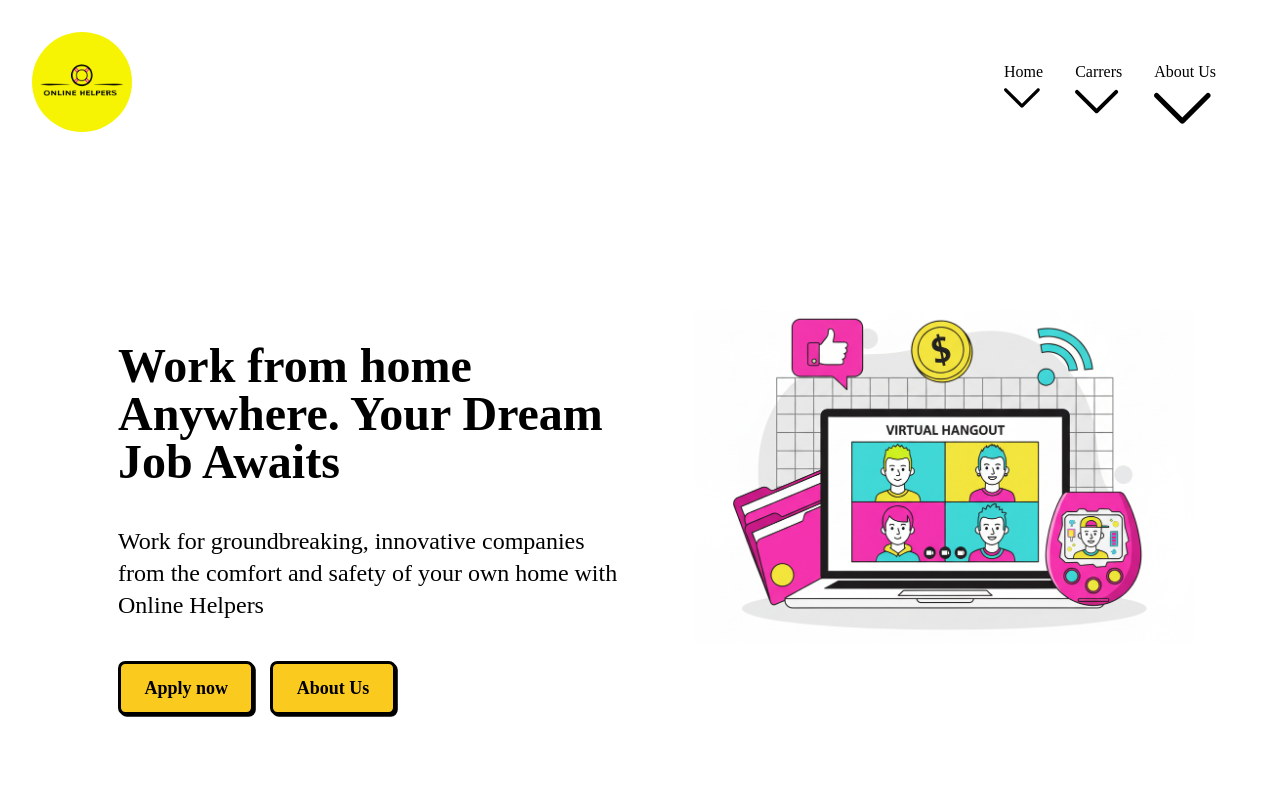
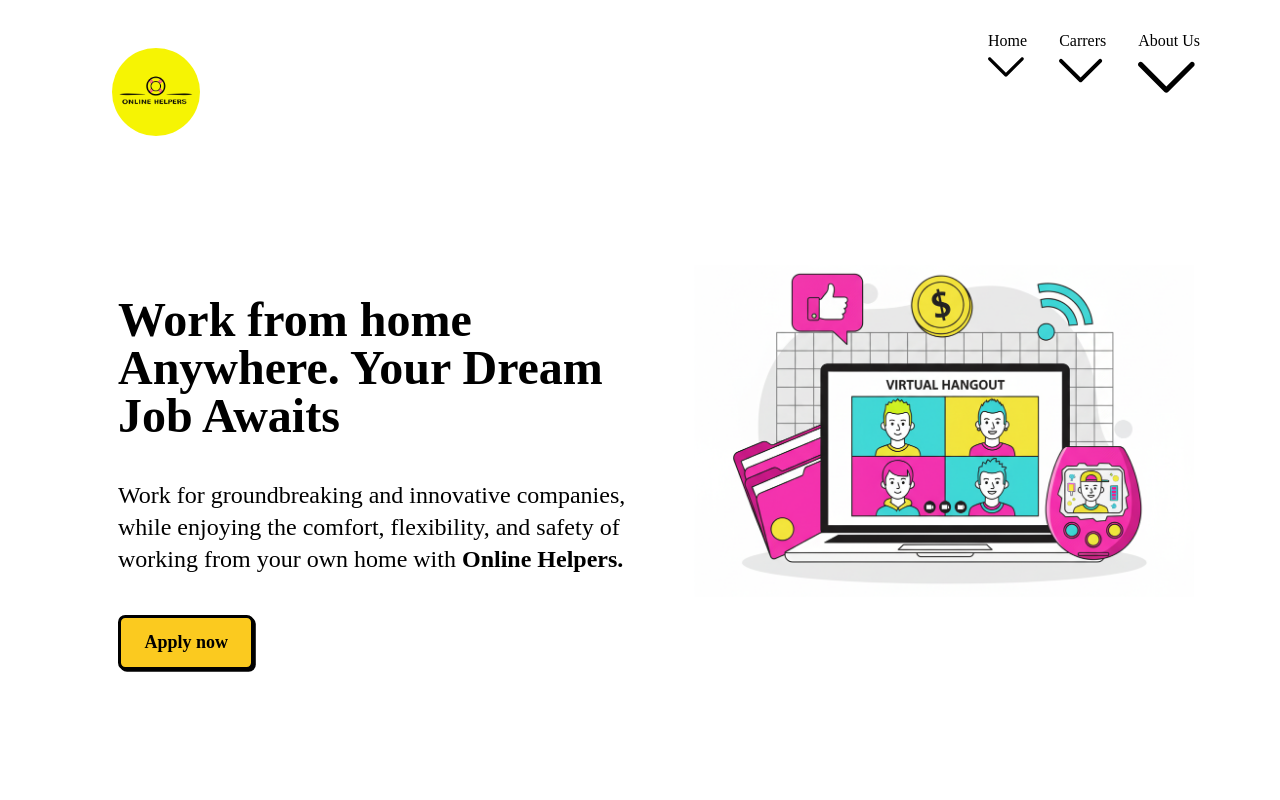
Before and after one commit to Edier-Gama/online-helpers-web, an Astro site: page / in a window 1280 px wide. Shown: the top 800 px of the page. Built offline with nearby package versions, Linux system fonts and the light colour scheme; Astro itself is replaced by a stand-in of ours; a web font is replaced by a local one; what @midudev/tailwind-animations would draw is missing.

Commit message:
Fixing some design bugs and fixing the header

```diff
--- a/src/components/Header.astro
+++ b/src/components/Header.astro
@@ -10,13 +10,13 @@ import AnchorLink from "./AnchorLink.astro";
 import ArrowDown from "./ArrowDown.astro";
 ---
 
-<header class="header ">
-  <div class="header__container hidden xl:flex m-4 p-4 justify-between">
-    <div>
-      <img src="/OH.jpg" alt="" object-fit="cover" class="w-25 rounded-full"/>
-    </div>
+<header class="header flex justify-between items-center p-4 m-auto max-w-6xl">
+  <div>
+    <img src="/OH.jpg" alt="" class="sm:w-30 rounded-full w-25 m-4 p-4"/>
+  </div>
+  <div class='header__container hidden xl:flex'>
     <nav class="header__nav flex">
-      <section class="flex gap-8 p-4 m-4 mb-10 z-10">
+      <section class="flex gap-8 mb-10 z-10">
         <div class="flex">
           <AnchorLink text='Home' secondText="Social" thirdText="Gallery"/>
         </div>
--- a/src/components/Mainsection.astro
+++ b/src/components/Mainsection.astro
@@ -16,15 +16,14 @@ import { Image } from 'astro:assets';
 		<section class="mt-20 z-10 flex justify-center sm:justify-left sm:text-left sm:max-w-xl m-4 p-4">
 			<h2 class="sm:text-5xl font-bold text-4xl">Work from home Anywhere. Your Dream Job Awaits</h2>
 		</section>
-		<section class="m-4 p-4 flex flex-col mt-30 sm:mt-20 max-w-xl top-90 relative sm:top-0 text-left sm:text-left justify-center">
-			 <p class="text-2xl max-w-3xl">Work for groundbreaking, innovative companies <br> from the comfort and safety of your own home with Online Helpers</p>
-			<section class="mt-10 flex gap-4">
+		<section class="m-4 p-4 flex flex-col mt-30 sm:mt-20 max-w-xl relative text-left sm:text-left justify-center">
+			 <p class="sm:text-2xl max-w-3xl text-xl">Work for groundbreaking and innovative companies, while enjoying the comfort, flexibility, and safety of working from your own home with <b>Online Helpers.</b></p>
+			<section class="mt-10 flex gap-4 flex-wrap">
 				<LinkButton href="/apply" content="Apply now"></LinkButton>
-				<LinkButton href="/apply" content="About Us"></LinkButton>
 			</section>
 		</section>
 	</section>
-	<section class="mt-10 relative z-10 bottom-75 sm:bottom-0">
+	<section class="mt-10 relative z-10 hidden sm:flex">
 		<img src="/remote-work.png" alt="" class="mb-20 animate-zoom-i hover:scale-105 transition-transform duration-300" width="500"/>
 	</section>
 </main>
```
